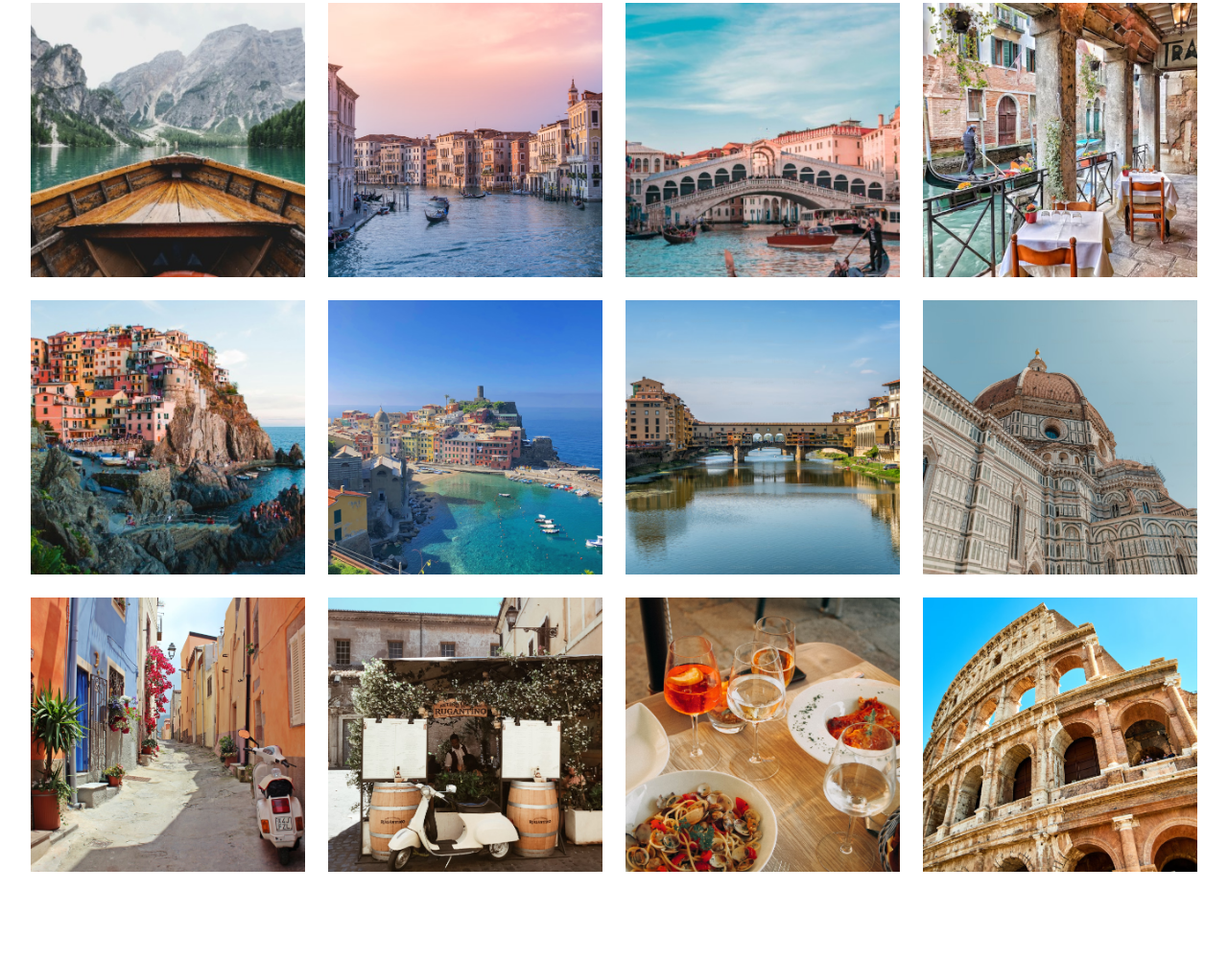
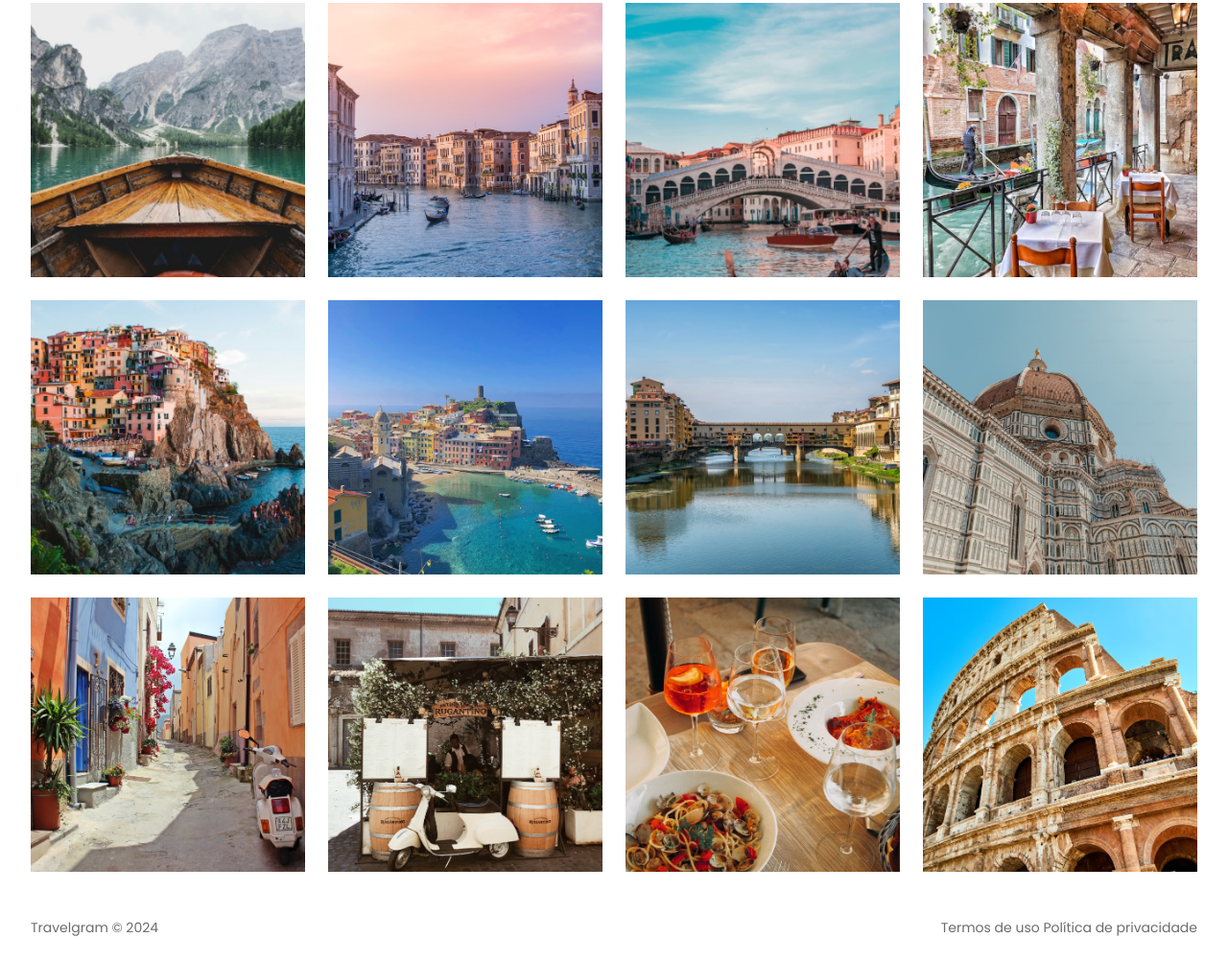
Before and after one commit to SilvaJader/Perfil_viagens_responsiv, a plain HTML site: page index.html in a window 1280 px wide. Shown: the part 365-1367 px from the top of the page at 96% size. Before the commit the page ends 1298 px from the top, so only its background shows below. Drawn offline with Linux system fonts and the light colour scheme.

Commit message:
finishing footer and minor ajustments

```diff
--- /dev/null
+++ b/Style/footer.css
@@ -0,0 +1,18 @@
+footer {
+  flex-direction: column;
+  padding-block: 1rem;
+  align-items: center;
+  font: 400 0.875rem/1.5 var(--font-family);
+  color: var(--text-secondary);
+
+}
+
+
+
+@media (width >= 80em) {
+  footer {
+    padding: 1.5rem 2rem;
+    flex-direction: row;
+    justify-content: space-between;
+    }
+}
--- a/Style/index.css
+++ b/Style/index.css
@@ -2,3 +2,4 @@
 @import url(./header.css);
 @import url(./section.css);
 @import url(./portfolio.css);
+@import url(./footer.css);
--- a/Style/section.css
+++ b/Style/section.css
@@ -27,6 +27,8 @@
   width: 100%;
   gap: .5rem;
   padding-block: 2rem;
+  font: var(--fs-md);
+  color: var(--text-secondary);
 
   & .tags {
     width: 100%;
--- a/index.html
+++ b/index.html
@@ -73,9 +73,14 @@
     </div>
   </section>
 
-  <footer>
-
-
+  <footer class="flex gap-1">
+    <div class="brand">
+      <span>Travelgram © 2024</span>
+    </div>
+    <div class="copyright">
+      <span>Termos de uso</span>
+      <span>Política de privacidade</span>
+    </div>
   </footer>
 
 </body>
```
